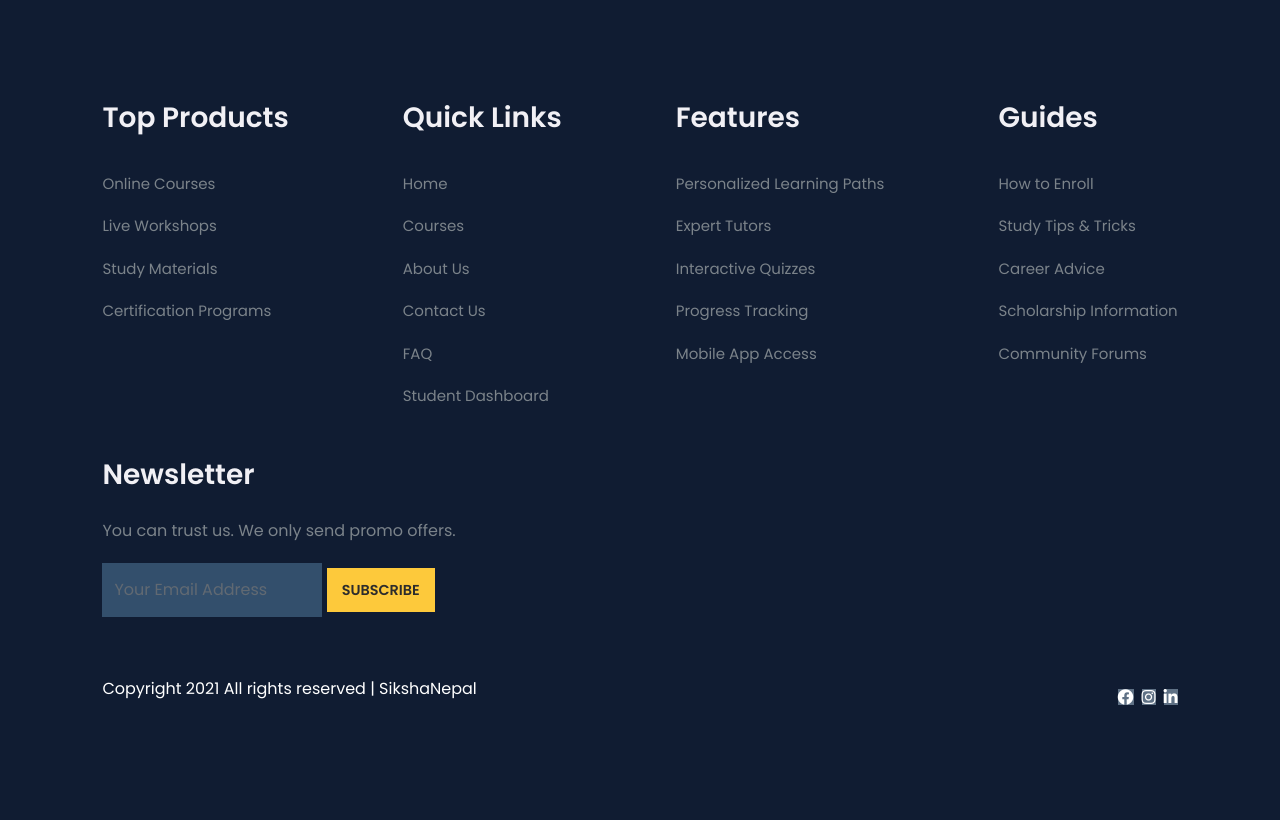
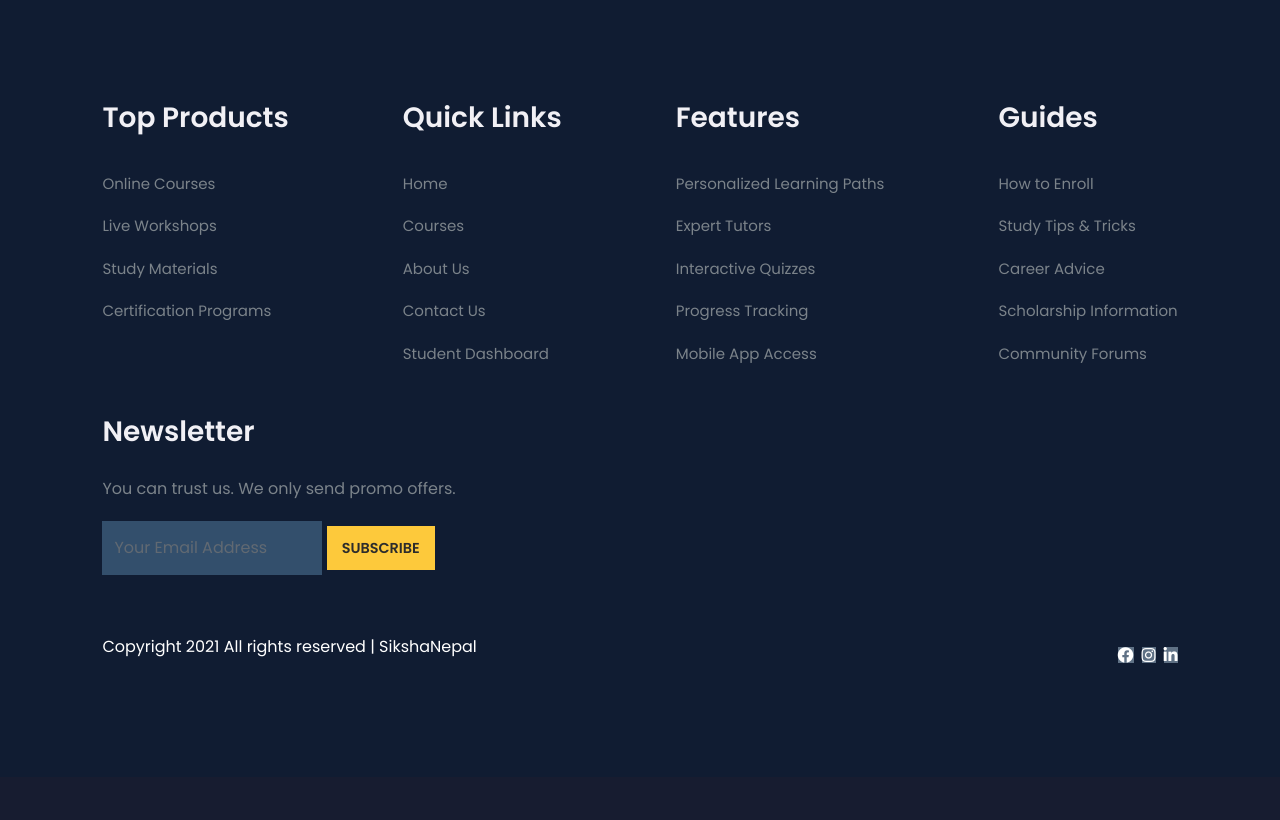
Before and after one commit to Nischal-31/sikshanepal, a Django app: page /blog/ in a window 1280 px wide. Shown: the part 657-1477 px from the top of the page. After the commit the page ends 1320 px from the top, so only its background shows below. Run offline with Django 5.2, Linux system fonts and the light colour scheme; data that the repository does not hold is empty; some libraries are stand-ins or nearby versions.

Commit message:
commited

```diff
--- a/templates/footer.html
+++ b/templates/footer.html
@@ -13,7 +13,6 @@
         <li>Courses</li>
         <li>About Us</li>
         <li>Contact Us</li>
-        <li>FAQ</li>
         <li>Student Dashboard</li>
 	</div>
 	<div class="footer-col">
```
